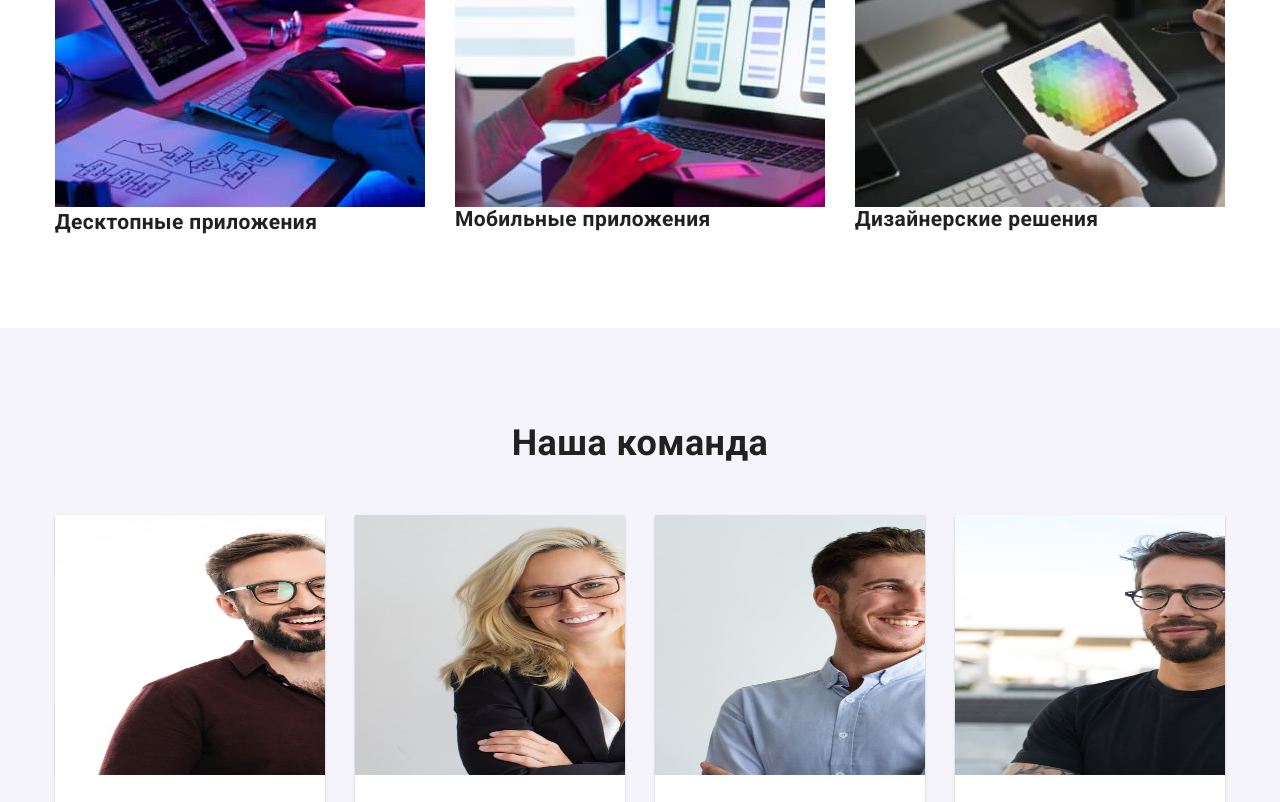
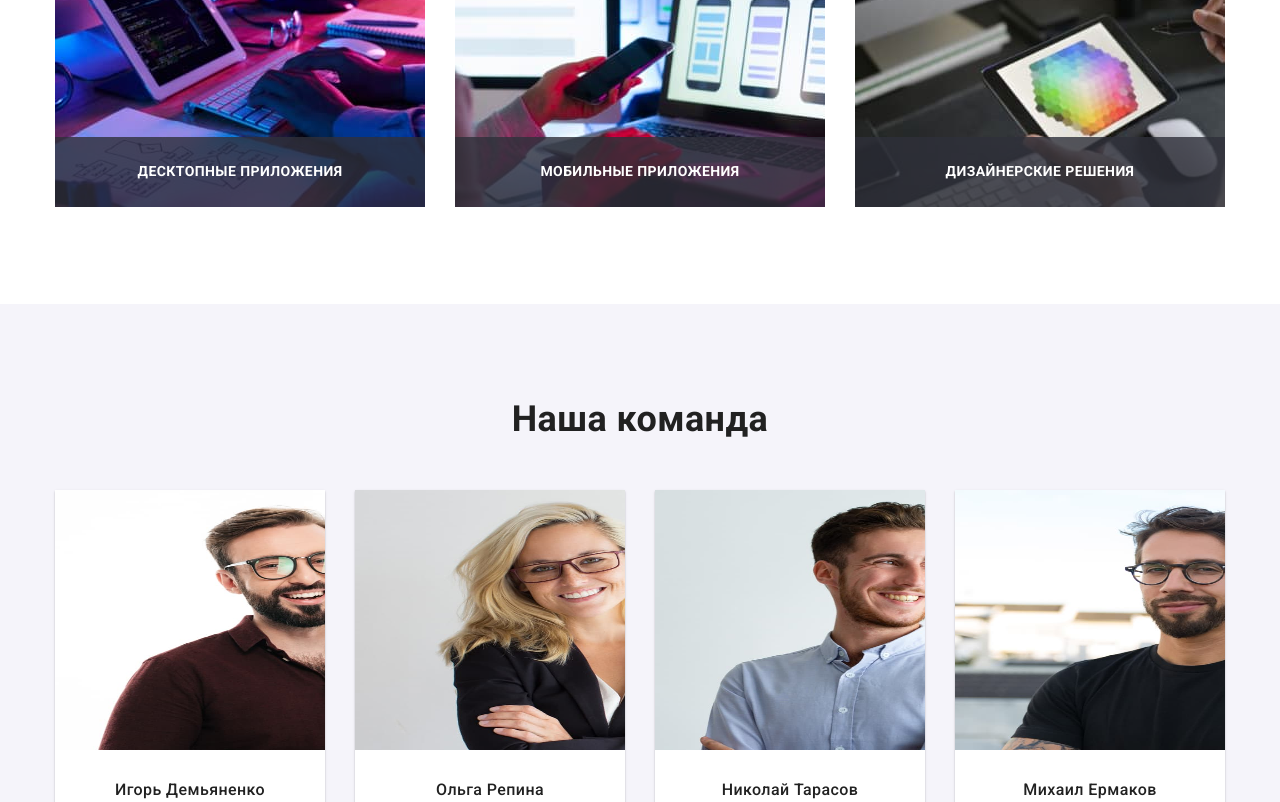
Before and after one commit to Alina-Lemishko/goit-markup-hw-08, a plain HTML site: page index.html in a window 1280 px wide. Shown: the part 1340-2142 px from the top of the page. Drawn offline with nearby package versions, Linux system fonts and the light colour scheme.

```diff
--- a/sass/components/_about-section.scss
+++ b/sass/components/_about-section.scss
@@ -18,7 +18,29 @@
      width: calc((100% - 15px * 6) / 3);
      margin: 15px;
    }
+
+   &__overlay {
+     @include centeredFlex;
+     position: absolute;
+     left: 0;
+     bottom: 4px;
+     width: 100%;
+     height: 70px;
+
+     background: rgba(47, 48, 58, 0.8);
+   }
+
+   &__overlay-title {
+     font-family: 'Roboto';
+     font-weight: 700;
+     font-size: 14px;
+     line-height: 1.14;
+     text-transform: uppercase;
+
+     color: $primary-white-color;
+   }
  }
+
 
  .about__title {
    font-size: 36px;
```
Also changed, not shown: css/main.css, css/main.min.css, 2 other files.
